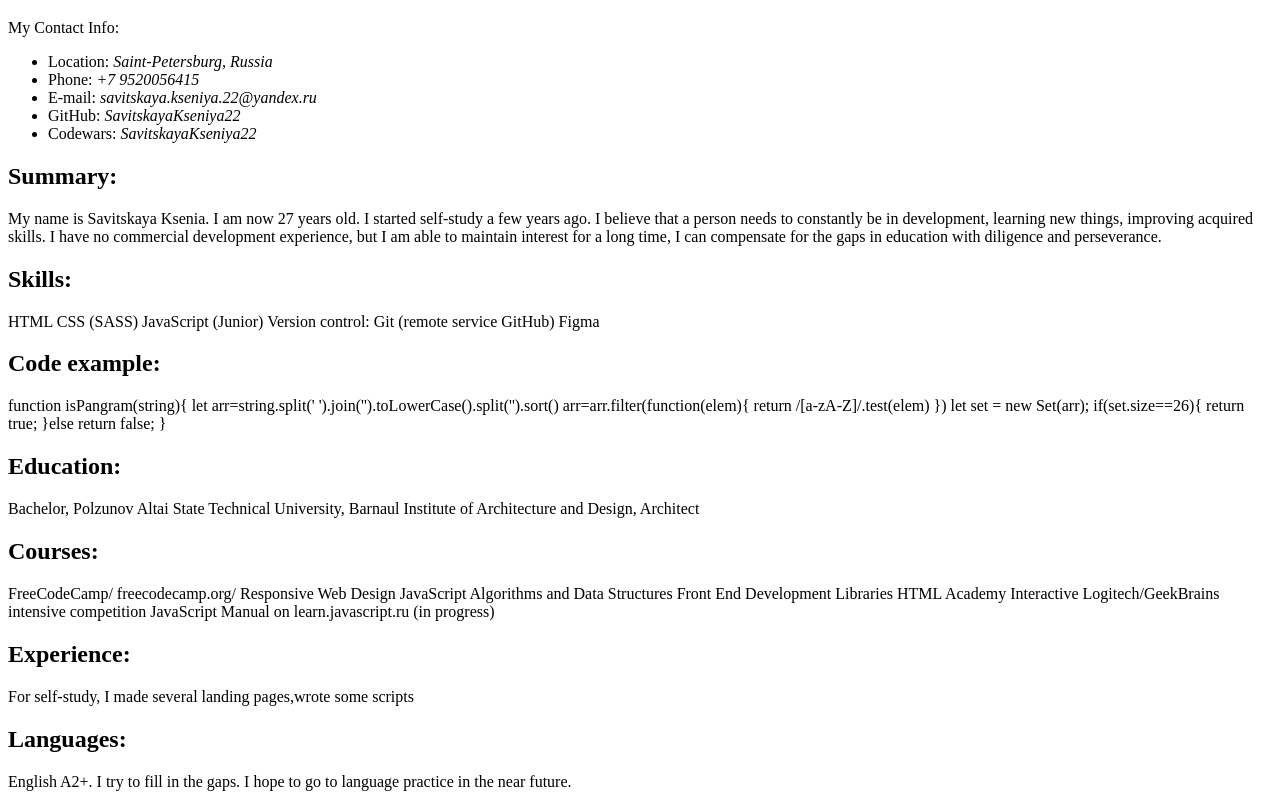
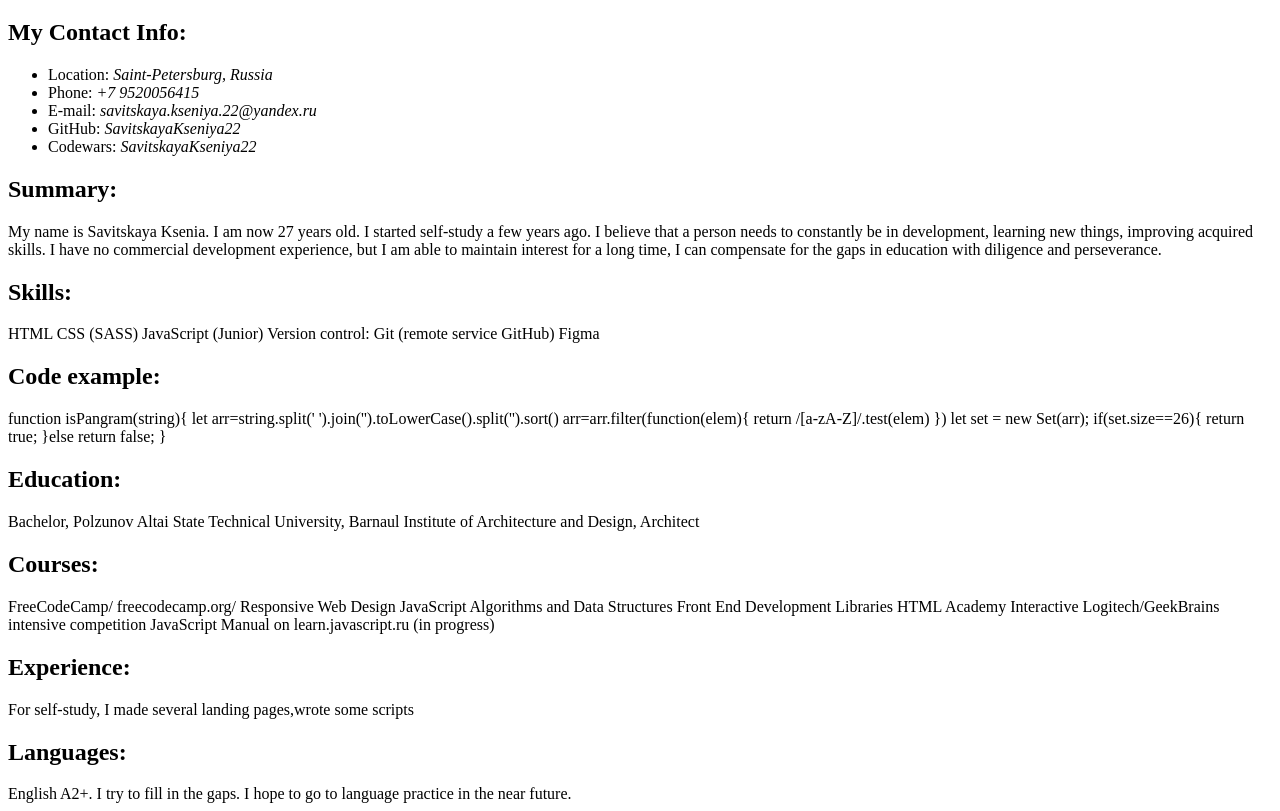
Before and after one commit to SavitskayaKseniya22/rsschool-cv, a plain HTML site: page index.html in a window 1280 px wide. Shown: the part 61-872 px from the top of the page. Drawn offline with Linux system fonts and the light colour scheme.

Commit message:
feat: add and mark up header

```diff
--- a/index.html
+++ b/index.html
@@ -9,7 +9,7 @@
 <body>
 
     <h1>Savitskaya Kseniya</h1>
-    My Contact Info:
+    <h2>My Contact Info:</h2>
     <ul>
         <li>Location: <i>Saint-Petersburg, Russia</i> </li>
         <li>Phone: <i> +7 9520056415</i></li>
```
